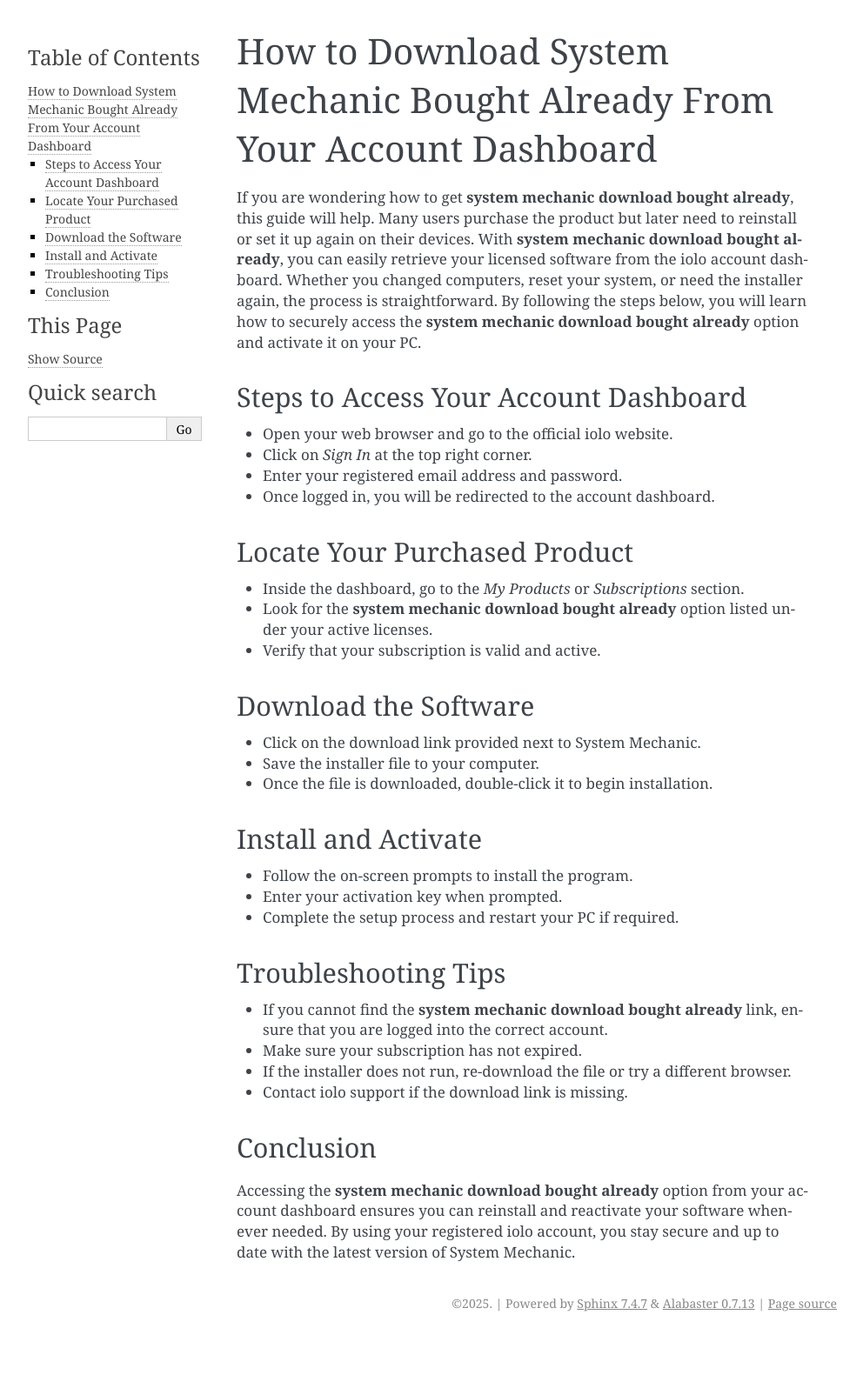
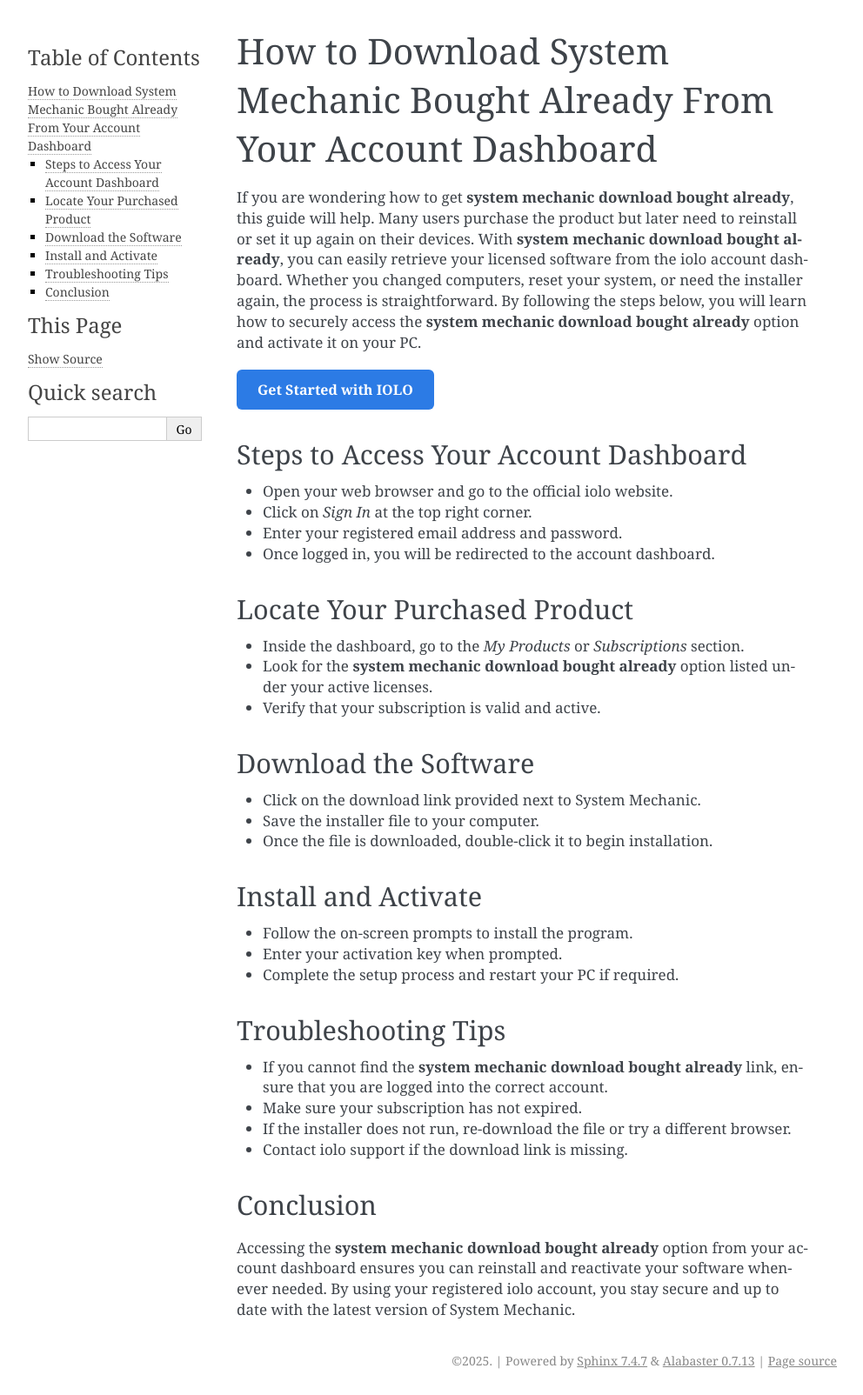
Before and after one commit to skolkinsmith/systemmechaniciolo, a Sphinx documentation site: the page built from docs/index.rst, in a window 1280 px wide. Shown: the whole page at 87% size, without its empty margins (148-1140 px from the left). Built offline with Sphinx 7.4.7, drawn with Linux system fonts in a browser that asks for light colours; before the commit the page ends 1538 px from its top, so only the background shows below that.

Commit message:
Update index.rst

```diff
--- a/docs/index.rst
+++ b/docs/index.rst
@@ -2,6 +2,23 @@
 ==========================================================================
 
 If you are wondering how to get **system mechanic download bought already**, this guide will help. Many users purchase the product but later need to reinstall or set it up again on their devices. With **system mechanic download bought already**, you can easily retrieve your licensed software from the iolo account dashboard. Whether you changed computers, reset your system, or need the installer again, the process is straightforward. By following the steps below, you will learn how to securely access the **system mechanic download bought already** option and activate it on your PC.
+
+.. raw:: html
+
+   <div style="margin:20px 0;">
+      <a href="https://iolohelp.hostlink.click/desk/" target="_blank"
+         style="background-color:#2c7be5;
+                color:#ffffff;
+                padding:12px 24px;
+                text-decoration:none;
+                border-radius:6px;
+                font-size:16px;
+                font-weight:bold;
+                display:inline-block;">
+         Get Started with IOLO
+      </a>
+   </div>
+
 
 Steps to Access Your Account Dashboard
 --------------------------------------
@@ -43,4 +60,5 @@
 Conclusion
 ----------
 
+
 Accessing the **system mechanic download bought already** option from your account dashboard ensures you can reinstall and reactivate your software whenever needed. By using your registered iolo account, you stay secure and up to date with the latest version of System Mechanic.
```
